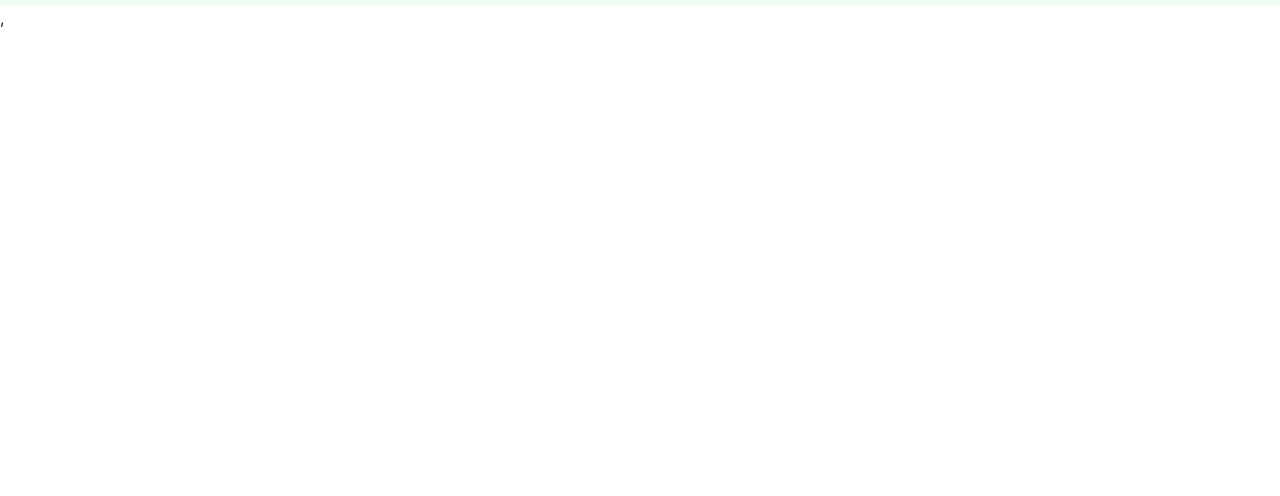
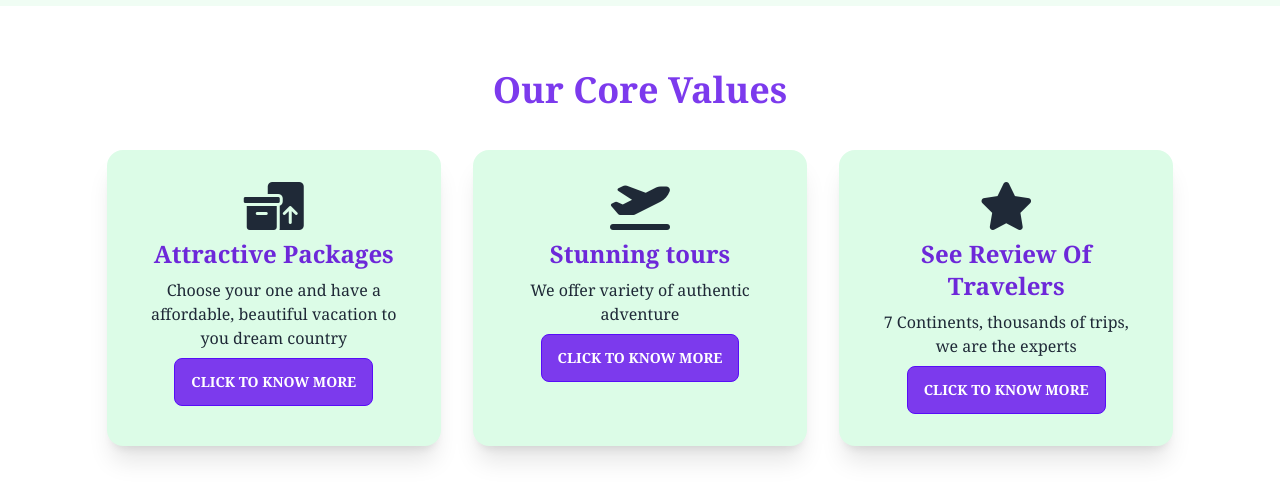
Before and after one commit to NieamulKabir/Limitless-Tourism-client, a React (Create React App) app: page / in a window 1280 px wide. Shown: the part 586-1082 px from the top of the page. Before the commit the page ends 800 px from the top, so only its background shows below. Built offline with nearby package versions, Linux system fonts and the light colour scheme.

Commit message:
add core values

```diff
--- /dev/null
+++ b/src/Pages/Home/CoreValue/CoreValue.js
@@ -0,0 +1,52 @@
+import React from 'react';
+
+const CoreValue = () => {
+    return (
+        <div >
+            <div className='w-10/12 mx-auto py-16 font-serif'>
+                <h1 className='text-violet-600 font-bold text-4xl pb-10'>Our Core Values</h1>
+                <div className='grid grid-cols-1 lg:grid-cols-3 gap-8 '>
+                    <div className="card  bg-green-100 shadow-xl">
+                        <div className="card-body ">
+                            <div className='text-center'>
+                                <h1 className='text-5xl'><i className="fa-solid fa-boxes-packing "></i></h1>
+                                <h2 className="text-2xl font-bold text-violet-700 py-2">Attractive Packages</h2>
+                                <p>Choose your one and have a affordable, beautiful vacation to you dream country</p>
+                            </div>
+                            <div className="">
+                                <button className="btn btn-primary bg-violet-600">click to Know more</button>
+                            </div>
+                        </div>
+                    </div>
+                    <div className="card  bg-green-100 shadow-xl">
+                        <div className="card-body ">
+                            <div className='text-center'>
+                                <h1 className='text-5xl'><i className="fa-solid fa-plane-departure"></i></h1>
+                                <h2 className="text-2xl font-bold text-violet-700 py-2">Stunning tours</h2>
+                                <p>We offer variety of authentic adventure</p>
+                            </div>
+                            <div className="">
+                                <button className="btn btn-primary bg-violet-600">click to Know more</button>
+                            </div>
+                        </div>
+                    </div>
+                    <div className="card  bg-green-100 shadow-xl">
+                        <div className="card-body ">
+                            <div className='text-center'>
+                                <h1 className='text-5xl'><i className="fa-solid fa-star"></i></h1>
+                                <h2 className="text-2xl font-bold text-violet-700 py-2">See Review Of Travelers</h2>
+                                <p>7 Continents, thousands of trips, we are the experts</p>
+                            </div>
+                            <div className="">
+                                <button className="btn btn-primary bg-violet-600">click to Know more</button>
+                            </div>
+                        </div>
+                    </div>
+
+                </div>
+            </div>
+        </div>
+    );
+};
+
+export default CoreValue;
--- a/src/Pages/Home/Home.js
+++ b/src/Pages/Home/Home.js
@@ -1,10 +1,12 @@
 import React from 'react';
+import CoreValue from './CoreValue/CoreValue';
 import HeroSection from './HeroSection/HeroSection';
 
 const Home = () => {
     return (
         <div>
             <HeroSection></HeroSection>
+            <CoreValue></CoreValue>
         </div>
     );
 };
```
